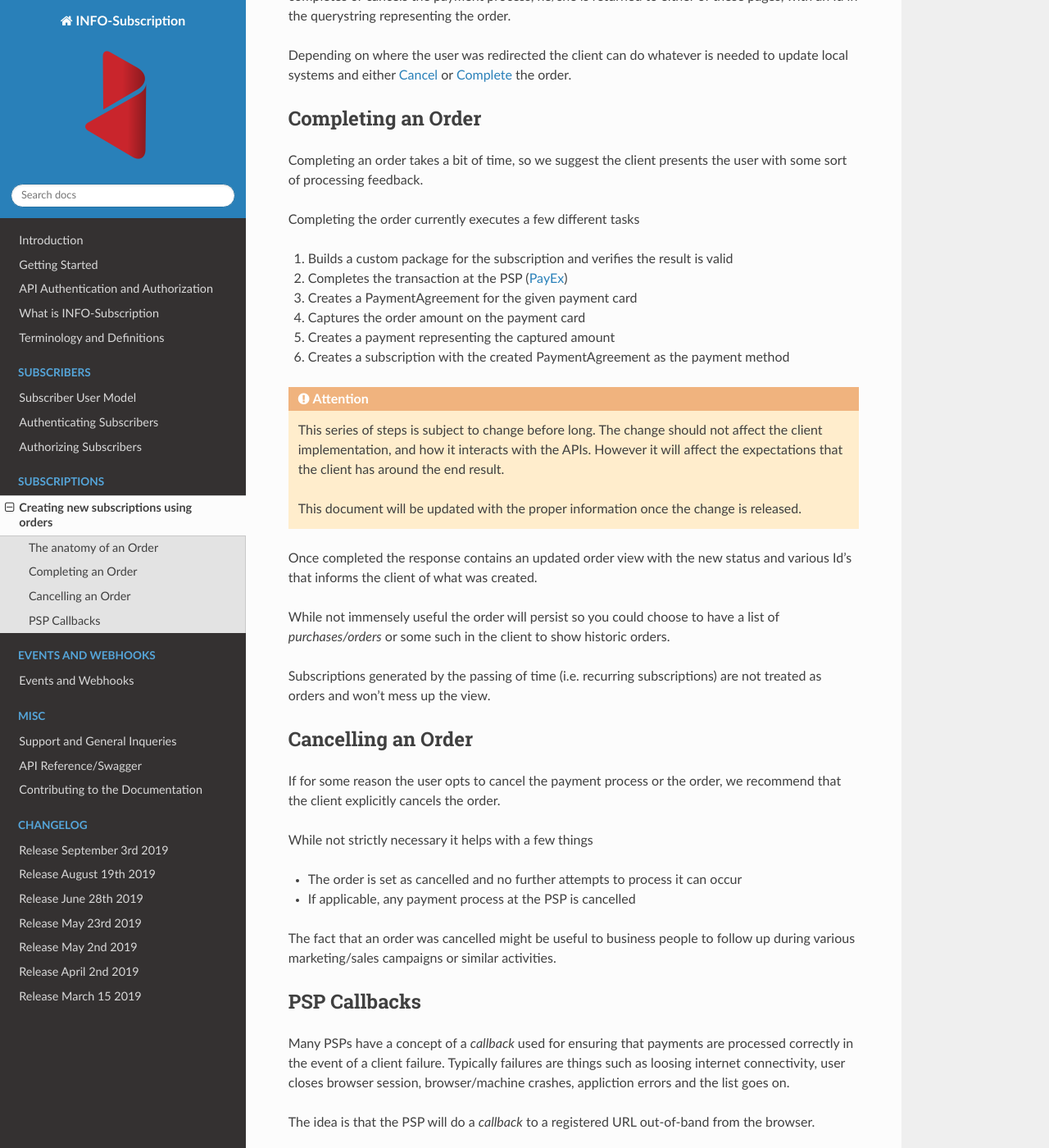
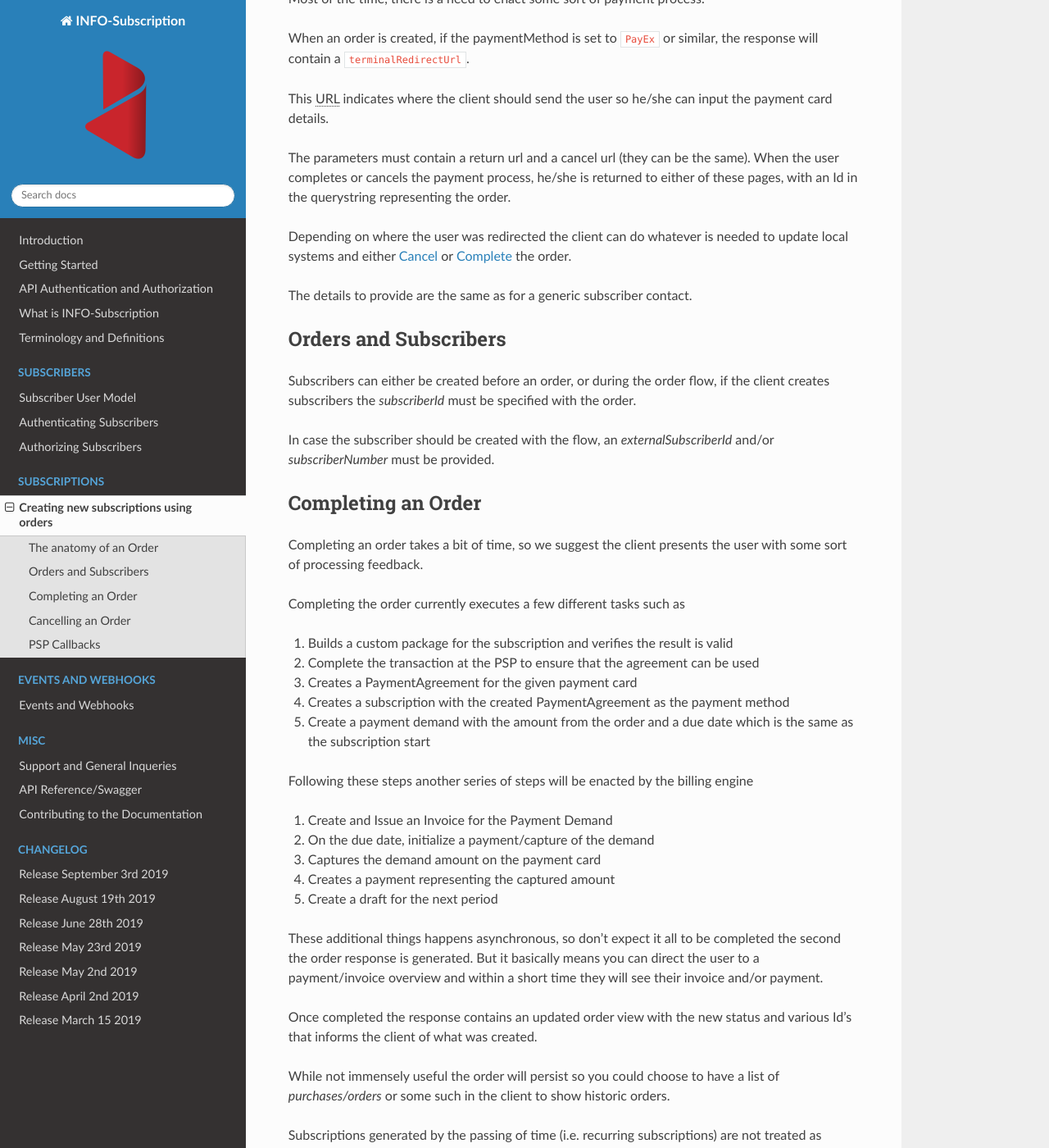
Before and after one commit to infosoftas/info-subscription-doc, a Sphinx documentation site: the page built from source/subscription/orders/orders.rst, in a window 1280 px wide and 1400 px high, scrolled down 2300 px. Shown: the whole window at 82% size. Built offline with Sphinx 7.4.7 and the Read the Docs theme 2.0.0, drawn with Linux system fonts in a browser that asks for light colours; formulas are drawn with MathJax 3; some of the changed text lies outside the part shown.

Commit message:
Expanded the Orders description and updated it to reflect todays process

```diff
--- a/source/subscription/orders/orders.rst
+++ b/source/subscription/orders/orders.rst
@@ -5,15 +5,15 @@ Creating new subscriptions using orders
 ***************************************
 
 An order is an encapsulation of a series of steps/stages to help create new subscriptions and keeping the flow in a semi-atomic transaction, meaning that if an order fails to complete (or is never completed by the user)
-there is no clean-up duty for the client, and when an order completes there should be now series of followup steps such as making sure the first invoice is generated etc.
+there is no clean-up duty for the client, and when an order completes there should be no series of followup steps such as making sure the first invoice is generated etc.
 
 While it is possible to create subscriptions without using an order, we recommend that clients use orders to simplify the process.
 
 An order is split into several steps, primarily to ensure consistensy between the various things that an order covers.
 
-#. Order Initialization
-#. Payment Agreement Registration
-#. Order Completion
+#. Order Initialization - Captures and calculate information such as price and which agreement to use
+#. Payment Agreement Registration - Typically defers to third parties for payment processing
+#. Order Completion - Gathers information from the previous steps and finalizes/activates the subscription
 
 Secondly applications/clients might want to prepare orders, for instance to send out pre-filled order details for acceptance by customers or other similar scenarios.
 
@@ -29,7 +29,8 @@ Secondly applications/clients might want to prepare orders, for instance to send
 The anatomy of an Order
 =======================
 
-The main thing to remember about orders, is that they are not actually resources/entities as such, but rather encapsulates parameters of a workflow.
+The main thing to remember about orders, is that they are not actually resources/entities as such,
+but rather encapsulates parameters of a workflow.
 
 An order contains information about a few things
 
@@ -38,12 +39,14 @@ An order contains information about a few things
 * How should payment be processed, specified by either of the following:
 
     * The ``paymentAgreementId``
-    * The ``payExOrderParameters``
+    * The ``paymentAgreementParameters``
 * Who is offering this subscription - the ``organizationId``
+
+The are other fields, all of which come into play in various scenarios.
 
 Package Choices/Overrides
 -------------------------
-As the name implies a ``TemplatePackage`` is a template for the package that will be created for a given subscription.
+As the name implies a ``TemplatePackage`` is a template for the package/plan that will be created for a given subscription.
 
 Some of the parameters of a package may require choices by the subscriber (or the sales process), these choices are often optional, but can be defined using the ``templatePackageChoices``.
 
@@ -51,11 +54,16 @@ To figure out which things are overridable by the user, have a look at the speci
 
 The choices are validated when creating the order, and again when completing it, so it should not be possible to define an illegal order if for some reason the template is changed.
 
+.. Note ::
+
+    There is some confusion about the terminology related to packages.
+    The word Package is used in the API while the term Plan is used for the self-service and Merchant UI.
+
 Processing Payments
 -------------------
 Most of the time, there is a need to enact some sort of payment process.
 
-When an order is created, if it includes ``payExOrderParameters`` the response will contain a ``terminalRedirectUrl``.
+When an order is created, if the paymentMethod is set to ``PayEx`` or similar, the response will contain a ``terminalRedirectUrl``.
 
 This :abbr:`URL (Uniform Resource Locator)` indicates where the client should send the user so he/she can input the payment card details.
 
@@ -68,27 +76,44 @@ Depending on where the user was redirected the client can do whatever is needed
 
  Currently the payment process must always be {payex} processed card payments, but we are working actively on more alternatives.
 
+ Invoice Contact/Address
+ -----------------------
+ |projectName| manages invoice addresses by creating a separate subscriber contact (see: :ref:`Subscribers Section <subscribers>`) and associating it with the subscription.
+
+ It is possible to either define an existing contact id in the `invoiceContactId` or by defining details for a new contact (to be associated with the ordering subscriber).
+The details to provide are the same as for a generic subscriber contact.
+
+
+Orders and Subscribers
+======================
+Subscribers can either be created before an order, or during the order flow, if the client creates subscribers the `subscriberId` must be specified with the order.
+
+In case the subscriber should be created with the flow, an `externalSubscriberId` and/or `subscriberNumber` must be provided.
+
 Completing an Order
 ===================
 .. _complete-order:
 
 Completing an order takes a bit of time, so we suggest the client presents the user with some sort of processing feedback.
 
-Completing the order currently executes a few different tasks
+Completing the order currently executes a few different tasks such as
 
 #. Builds a custom package for the subscription and verifies the result is valid
-#. Completes the transaction at the PSP ({payex})
+#. Complete the transaction at the PSP to ensure that the agreement can be used
 #. Creates a PaymentAgreement for the given payment card
-#. Captures the order amount on the payment card
+#. Creates a subscription with the created PaymentAgreement as the payment method
+#. Create a payment demand with the amount from the order and a due date which is the same as the subscription start
+
+Following these steps another series of steps will be enacted by the billing engine
+
+#. Create and Issue an Invoice for the Payment Demand
+#. On the due date, initialize a payment/capture of the demand
+#. Captures the demand amount on the payment card
 #. Creates a payment representing the captured amount
-#. Creates a subscription with the created PaymentAgreement as the payment method
+#. Create a draft for the next period
 
-.. Attention::
-
-    This series of steps is subject to change before long. The change should not affect the client implementation, and how it interacts with the APIs.
-    However it will affect the expectations that the client has around the end result.
-
-    This document will be updated with the proper information once the change is released.
+These additional things happens asynchronous, so don't expect it all to be completed the second the order response is generated.
+But it basically means you can direct the user to a payment/invoice overview and within a short time they will see their invoice and/or payment.
 
 Once completed the response contains an updated order view with the new status and various Id's that informs the client of what was created.
 
@@ -123,22 +148,3 @@ We recommend that the client implements some sort of callback handling that will
 .. Important::
 
     |projectName| currently has no built in callback handling that can be utilized but it is on the roadmap.
-
-
-.. ALL OF THIS IS NOT VISIBLE BECAUSE IT IS CONSIDERED A COMMENT - This is the initial description of the steps done when an order is completed, and should probably be looked at once the implementation is done.
-
-    #. Builds a custom package for the subscription and verifies the result is valid
-    #. Complete the transaction at the PSP to ensure that the agreement can be used
-    #. Creates a PaymentAgreement for the given payment card
-    #. Creates a subscription with the created PaymentAgreement as the payment method
-    #. Create a payment demand with the amount from the order and a due date which is the same as the subscription start
-
-    Following these steps another series of steps will be enacted by the billing engine
-
-    #. Create and Issue an Invoice for the Payment Demand
-    #. On the due date, initialize a payment/capture of the demand
-    #. Captures the demand amount on the payment card
-    #. Creates a payment representing the captured amount
-
-    These additional things happens asynchronous, so don't expect it all to be completed the second the order response is generated.
-    But it basically means you can direct the user to a payment/invoice overview and within a short time they will see their invoice and/or payment.
```
